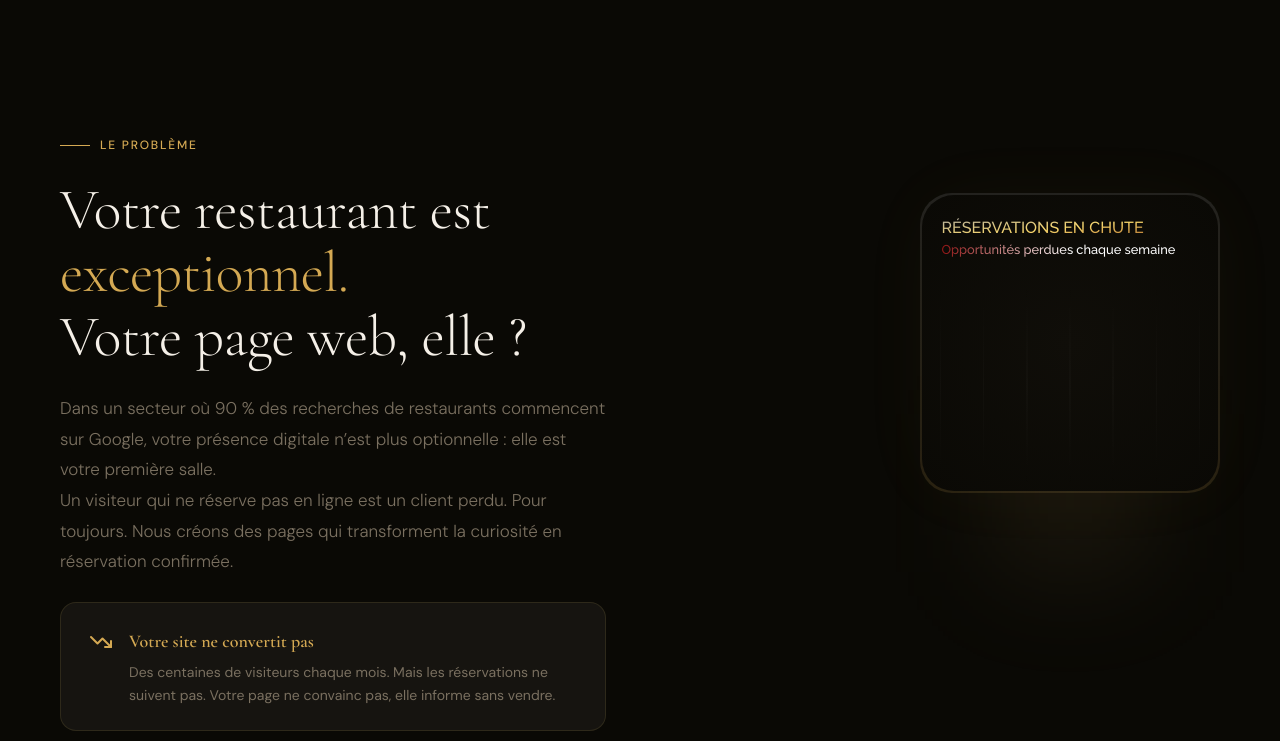
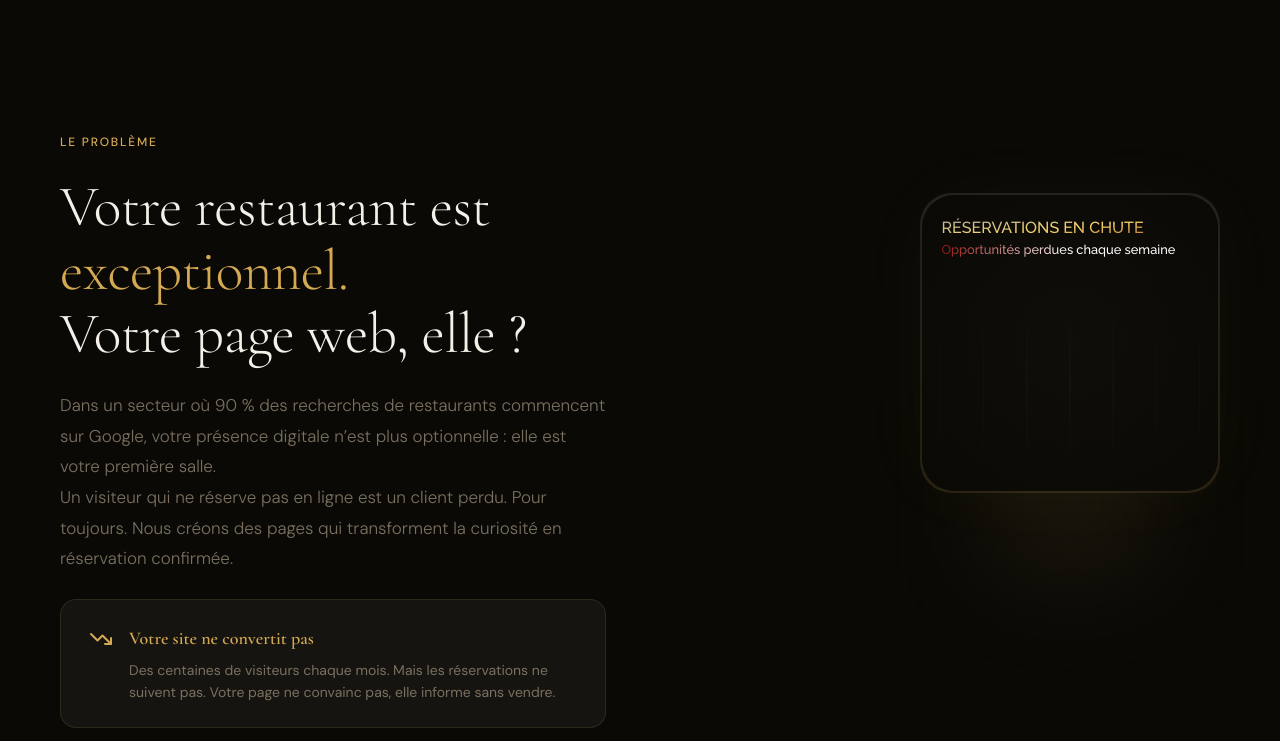
Before and after one commit to modalaiso/Pandor-Agency, a website: page public/index.html in a window 1280 px wide. Shown: the part 1000-1741 px from the top of the page. Drawn offline with nearby package versions, Linux system fonts and the light colour scheme; a web font is replaced by a local one.

Commit message:
Update style.css

```diff
--- a/public/css/style.css
+++ b/public/css/style.css
@@ -251,7 +251,7 @@ section { padding:120px 60px; }
   font-size:12px; font-weight:500; color:var(--gold);
   letter-spacing:.15em; text-transform:uppercase; margin-bottom:24px;
 }
-.section-label::before { content:''; display:block; width:30px; height:1px; background:var(--gold); }
+/*.section-label::before { content:''; display:block; width:30px; height:1px; background:var(--gold); }*/
 .section-title { font-family:var(--font-display); font-size:clamp(36px,4.5vw,64px); font-weight:300; line-height:1.1; letter-spacing:-.01em; }
 .section-title em { font-style:italic; color:var(--gold); }
 
```
